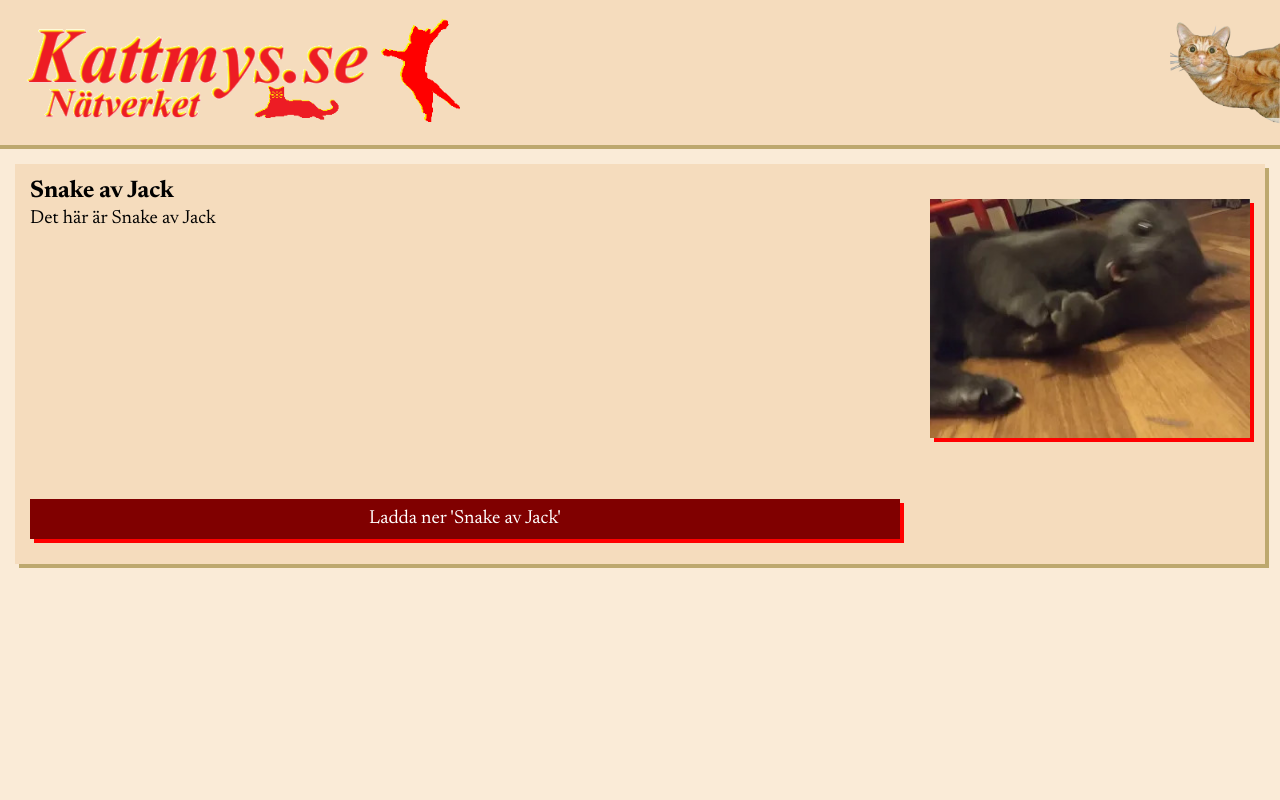
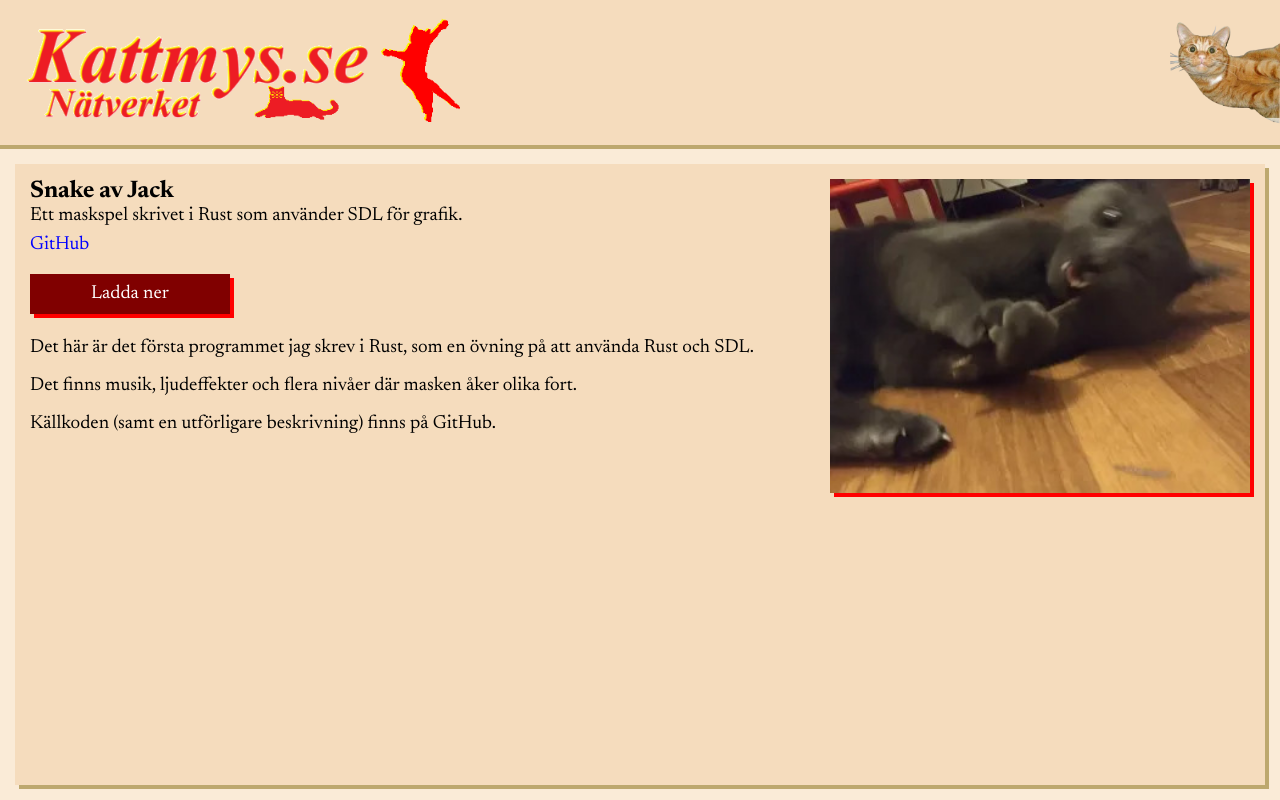
Before and after one commit to Kattmys/Kattmys, a Flask app: page /download/snake_jack in a window 1280 px wide. Run offline with Flask 3, Linux system fonts and the light colour scheme.

Commit message:
improvements to the download page

```diff
--- a/data/downloads.json
+++ b/data/downloads.json
@@ -1,16 +1,25 @@
 {
     "snake_jack": {
         "name": "Snake av Jack",
-        "desc": "Det här är Snake av Jack",
+        "desc": "Ett maskspel skrivet i Rust som använder SDL för grafik.",
         "file": "files/programs/snake_jack.7z",
+        "links": {
+            "GitHub": "https://github.com/jackiboi307/snake-rust"
+        },
         "images": [
             "images/katter/bonzo1.jpg"
-        ]
+        ],
+        "text": "Det här är det första programmet jag skrev i Rust, som en övning på att använda Rust och SDL.\n\nDet finns musik, ljudeffekter och flera nivåer där masken åker olika fort.\n\nKällkoden (samt en utförligare beskrivning) finns på GitHub."
     },
+
     "snake_francis": {
         "name": "Snake av Francis",
         "desc": "Detta är en version av spelet 'snake' som brutalt utklassar versionen vid namn 'Snake av Jack'",
+        "text": "blablablablabla",
         "file": "files/programs/snake_francis.7z",
+        "links": {
+
+        },
         "images": [
             "images/katter/sigge1.jpg",
             "images/katter/sigge1.jpg",
--- a/static/css/all.css
+++ b/static/css/all.css
@@ -3,6 +3,10 @@
     padding: 0px;
     box-sizing: border-box;
     color: black;
+
+    /* Variabler */
+
+    --dec-width: 4px;
 }
 
 body {
@@ -36,7 +40,7 @@ p, a {
 
     background-color: rgb(245, 220, 189);
 
-    border-bottom: rgb(189, 168, 110) 4px solid;
+    border-bottom: rgb(189, 168, 110) var(--dec-width) solid;
 }
 
 #kattmysbild:hover {
@@ -59,6 +63,17 @@ p, a {
     float: right;
 }
 
+.link_menu a {
+    /* Skulle kunna användas för förstasidan med. */
+
+    text-decoration: none;
+    color: blue;
+}
+
+.link_menu a:hover {
+    text-decoration: underline;
+}
+
 main {
     padding: 15px;
     background-color: antiquewhite;
--- a/static/css/download_page.css
+++ b/static/css/download_page.css
@@ -7,6 +7,18 @@ section {
 
 p {
     margin-bottom: 10px;
+}
+
+section {
+    text-align: center;
+}
+
+#header {
+    margin-bottom: 3px;
+}
+
+#text {
+    white-space: pre-wrap;
 }
 
 #download a {
@@ -25,30 +37,35 @@ p {
     text-decoration: underline;
 }
 
-
 #download {
     height: 40px;
-    width: 100%;
+    /* width: 100%; */
+    width: 200px;
 
-    margin-bottom: 10px;
+    margin: 0 auto;
+
+    /* adjust margin to the border */
+    margin-top: 20px;
+    margin-bottom: calc(20px + var(--dec-width));
 
     background-color: maroon;
-    box-shadow: 4px 4px red;
+    box-shadow: var(--dec-width) var(--dec-width) red;
 }
 
 #download:hover {
     background-color: red;
-    box-shadow: 4px 4px maroon;
+    box-shadow: var(--dec-width) var(--dec-width) maroon;
 }
 
 #download:active {
     background-color: maroon;
-    box-shadow: 4px 4px red;
+    box-shadow: var(--dec-width) var(--dec-width) red;
 }
 
 .download-img {
     margin-bottom: 10px;
-    box-shadow: 4px 4px red;
+    box-shadow: var(--dec-width) var(--dec-width) red;
+    width: 100%;
 }
 
 @media only screen and (max-width: 800px) {
@@ -61,33 +78,41 @@ p {
     section {
         display: grid;
 
+        text-align: left;
+
         height: auto;
-        min-height: 400px;
-        box-shadow: 4px 4px rgb(189, 168, 110);
+        min-height: 100%;
+        box-shadow: var(--dec-width) var(--dec-width) rgb(189, 168, 110);
 
         grid-template-columns: 1fr min-content;
-        grid-template-rows: 30px 1fr auto;
-        grid-template-areas: "ih2  images"
-                             "ip   images"
-                             "down images";
+        grid-template-rows: auto;
+        grid-template-areas: "left right";
+    }
+
+    .left  { grid-area: left;  }
+    .right { grid-area: right; }
+
+    #download {
+        margin-left:  initial;
+        margin-right: initial;
     }
 
     #download-images {
         width: fit-content;
-        grid-area: images;
-        height: 100%;
-        margin-left: 30px;
+        margin: initial;
+        /* grid-area: images; */
+        /* height: 100%; */
     }
 
     .download-img {
-        max-width: 90%;
-        width: 320px;
-        min-width: 320px;
+        /* max-width: 90%; */
+        /* width: 320px; */
+        min-width: 420px;
         float: right;
-        margin-top: 20px;
+        margin-bottom: 20px;
     }
 
-    h2        { grid-area: ih2; }
-    p         { grid-area: ip; }
-    #download { grid-area: down; }
+    /* h2        { grid-area: ih2; } */
+    /* p         { grid-area: ip; } */
+    /* #download { grid-area: down; } */
 }
--- a/static/css/index.css
+++ b/static/css/index.css
@@ -13,7 +13,7 @@ h2 {
     font-size: 27px;
     padding-bottom: 3px;
     margin-bottom: 15px;
-    border-bottom: rgb(189, 168, 110) 4px solid;
+    border-bottom: rgb(189, 168, 110) var(--dec-width) solid;
 }
 
 h2 .star {
@@ -38,12 +38,12 @@ h2 .star {
 
     background-color: rgb(245, 220, 189);
 
-    box-shadow: 3px 3px rgb(189, 168, 110);
+    box-shadow: var(--dec-width) var(--dec-width) rgb(189, 168, 110);
     transition: 0.05s;
 }
 
 .content-item:hover {
-    box-shadow: 3.5px 3.5px red;
+    box-shadow: var(--dec-width) var(--dec-width) red;
 }
 
 ul {
--- a/templates/download.html
+++ b/templates/download.html
@@ -9,22 +9,37 @@
 {% block content %}
 <main>
     <section>
-        <h2>{{ data.name }}</h1>
+        <div class="left">
+            <h2 id="header">{{ data.name }}</h2>
 
-        {% if not data.error %}
-            <p>{{ data.desc }}</p>
+            {% if not data.error %}
+                <p id="desc">{{ data.desc }}</p>
 
-            <div id="download-images">
-            {% for img in data.images %}
-                <img class="download-img" src="{{ url_for('static', filename=img ) }}">
-                {% endfor %}
-            </div>
+                {% if data.links|length != 0 %}
+                    <div class="link_menu">
+                        {% for link in data.links %}
+                            <a href="{{ data.links[link] }}">{{ link }}</a>
+                        {% endfor %}
+                    </div>
+                {% endif %}
 
-            <div id="download">
-                <a href="{{ url_for('static', filename=data.file) }}">Ladda ner '{{data.name }}'</a>
-            </div>
+                <div id="download">
+                    <a href="{{ url_for('static', filename=data.file) }}">Ladda ner</a>
+                </div>
+
+                <p id="text">{{ data.text }}</p>
             {% endif %}
+        </div>
 
+        <div class="right">
+            {% if not data.error %}
+                <div id="download-images">
+                    {% for img in data.images %}
+                        <img class="download-img" src="{{ url_for('static', filename=img ) }}">
+                    {% endfor %}
+                </div>
+            {% endif %}
+        </div>
     </section>
 </main>
 {% endblock %}
```
